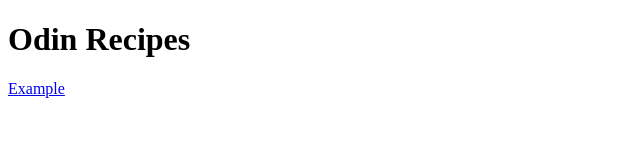
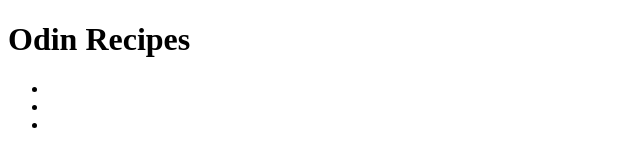
Before and after one commit to LuminousLyra/odin-recipes, a plain HTML site: page index.html in a window 1280 px wide. Shown: the full height of the page, 0-640 px from the left. Drawn offline with Linux system fonts and the light colour scheme.

Commit message:
Update Links to recipes on Homepage
Added an unordered list to list all available recipes.

```diff
--- a/index.html
+++ b/index.html
@@ -8,6 +8,10 @@
 
     <body>
         <h1>Odin Recipes</h1>
-        <a href="recipes/example.html">Example</a>
+        <ul>
+            <li><a href="recipes/omurice.html"></a></li>
+            <li><a href="recipes/chicken-salad.html"></a></li>
+            <li><a href="recipes/bolognese.html"></a></li>
+        </ul>
     </body>
 </html>
```
